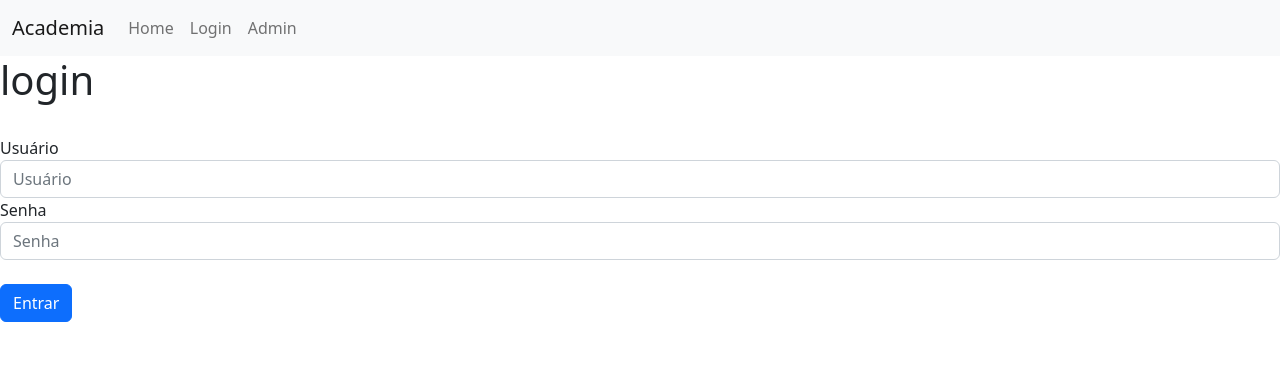
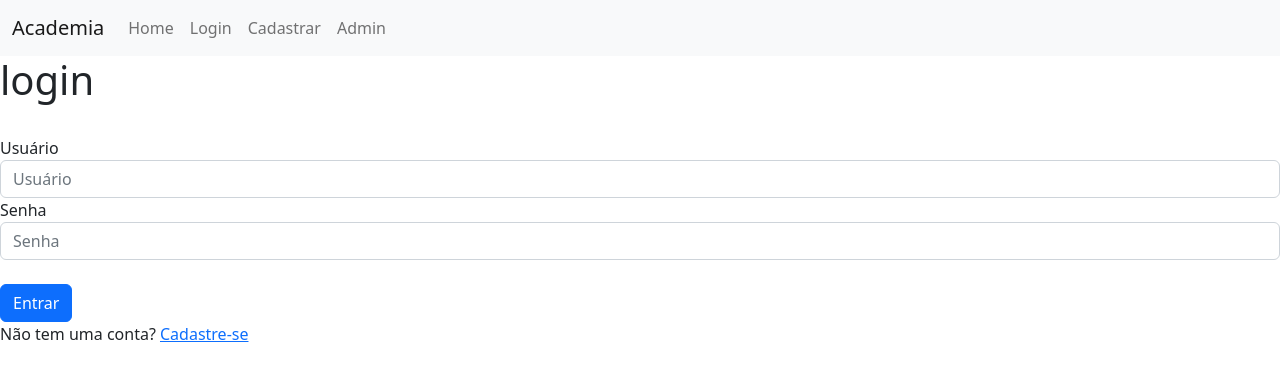
Before and after one commit to CauaRojas/academia-django, a Django app: page /accounts/ in a window 1280 px wide. Shown: the top 381 px of the page. Run offline with Django 4.2, Linux system fonts and the light colour scheme.

Commit message:
added cadastro to navigation

```diff
--- a/accounts/templates/accounts/login.html
+++ b/accounts/templates/accounts/login.html
@@ -14,6 +14,7 @@
     /><br />
     <input type="submit" value="Entrar" class="btn btn-primary" />
 </form>
+<p>Não tem uma conta? <a href="{% url 'cadastro' %}">Cadastre-se</a></p>
 {% else %}
 <p>
     Você já está logado como <strong>{{ user.username }}</strong>,
--- a/templates/parciais/_nav.html
+++ b/templates/parciais/_nav.html
@@ -30,6 +30,11 @@
                 <li class="nav-item">
                     <a class="nav-link" href="{% url 'login' %}">Login</a>
                 </li>
+                <li class="nav-item">
+                    <a class="nav-link" href="{% url 'cadastro' %}"
+                        >Cadastrar</a
+                    >
+                </li>
                 {% endif %}
                 <li class="nav-item">
                     <a class="nav-link" href="/admin">Admin</a>
```
Also changed, not shown: db.sqlite3.
